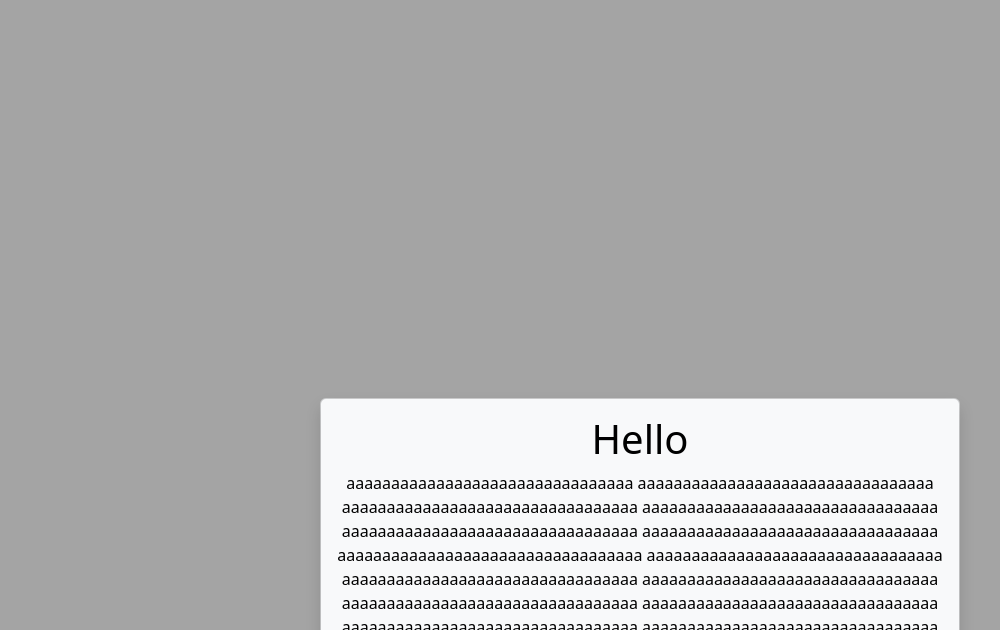
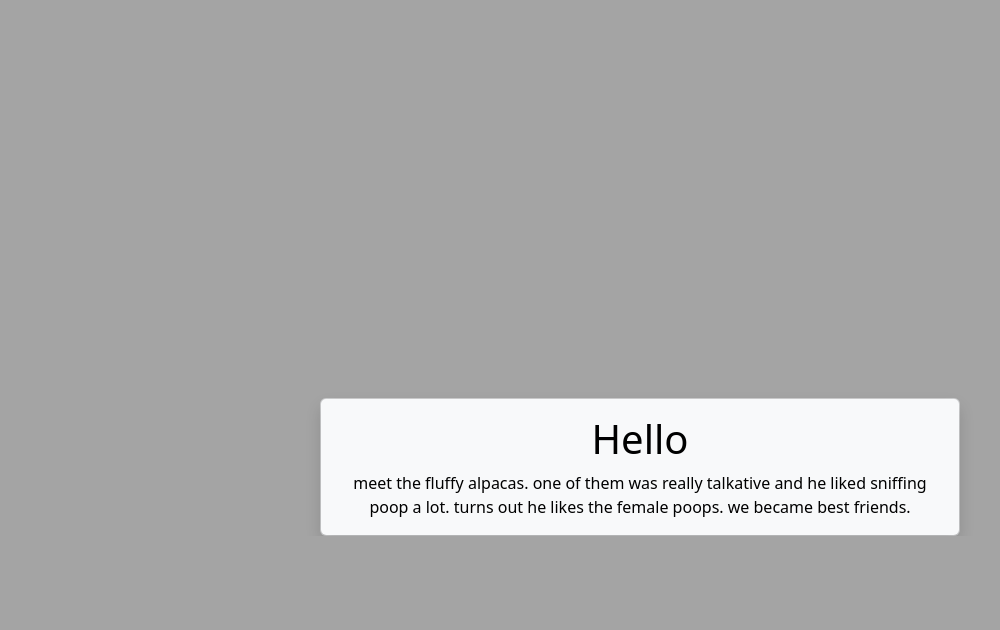
Before and after one commit to mdtoy-dev/imageGallery, a plain HTML site: page index.html in a window 1280 px wide. Shown: the part 322-952 px from the top of the page, without its empty margins (0-1000 px from the left). After the commit the page ends 858 px from the top, so only its background shows below. Drawn offline with nearby package versions, Linux system fonts and the light colour scheme.

Commit message:
Update index.html
p updated

```diff
--- a/index.html
+++ b/index.html
@@ -41,57 +41,7 @@
     <div class="card mx-auto position-absolute text-bg-light" style="width: 50%; top: 90%; left: 25%;">
         <div class="card-body text-center shadow rounded">
           <h1 class="card-title">Hello</h1>
-          <p class="card-text">aaaaaaaaaaaaaaaaaaaaaaaaaaaaaaaa
-            aaaaaaaaaaaaaaaaaaaaaaaaaaaaaaaaa
-            aaaaaaaaaaaaaaaaaaaaaaaaaaaaaaaaa
-            aaaaaaaaaaaaaaaaaaaaaaaaaaaaaaaaa
-            aaaaaaaaaaaaaaaaaaaaaaaaaaaaaaaaa
-            aaaaaaaaaaaaaaaaaaaaaaaaaaaaaaaaa
-            aaaaaaaaaaaaaaaaaaaaaaaaaaaaaaaaaa
-            aaaaaaaaaaaaaaaaaaaaaaaaaaaaaaaaa
-            aaaaaaaaaaaaaaaaaaaaaaaaaaaaaaaaa
-            aaaaaaaaaaaaaaaaaaaaaaaaaaaaaaaaa
-            aaaaaaaaaaaaaaaaaaaaaaaaaaaaaaaaa
-            aaaaaaaaaaaaaaaaaaaaaaaaaaaaaaaaa
-            aaaaaaaaaaaaaaaaaaaaaaaaaaaaaaaaa
-            aaaaaaaaaaaaaaaaaaaaaaaaaaaaaaaaa
-            aaaaaaaaaaaaaaaaaaaaaaaaaaaaaaaaa
-            aaaaaaaaaaaaaaaaaaaaaaaaaaaaaaaaa
-            aaaaaaaaaaaaaaaaaaaaaaaaaaaaaaaaa
-            aaaaaaaaaaaaaaaaaaaaaaaaaaaaaaaaa
-            aaaaaaaaaaaaaaaaaaaaaaaaaaaaaaaaa
-
-            aaaaaaaaaaaaaaaaaaaaaaaaaaaaaaaaaaaaaaaaaaaaaaaaaaaaaaaaaaaaaaaaaaaaaaaaaaaaaaaaaaaaaaaaaaaaaaaaaaa
-            aaaaaaaaaaaaaaaaaaaaaaaaaaaaaaaaa
-            aaaaaaaaaaaaaaaaaaaaaaaaaaaaaaaaa
-            aaaaaaaaaaaaaaaaaaaaaaaaaaaaaaaaa
-            aaaaaaaaaaaaaaaaaaaaaaaaaaaaaaaaa
-            aaaaaaaaaaaaaaaaaaaaaaaaaaaaaaaa
-            aaaaaaaaaaaaaaaaaaaaaaaaaaaaaaaaa
-            aaaaaaaaaaaaaaaaaaaaaaaaaaaaaaaaa
-            aaaaaaaaaaaaaaaaaaaaaaaaaaaaaaaaa
-            aaaaaaaaaaaaaaaaaaaaaaaaaaaaaaaaa
-            aaaaaaaaaaaaaaaaaaaaaaaaaaaaaaaaa
-            aaaaaaaaaaaaaaaaaaaaaaaaaaaaaaaaaa
-            aaaaaaaaaaaaaaaaaaaaaaaaaaaaaaaaa
-            aaaaaaaaaaaaaaaaaaaaaaaaaaaaaaaaa
-            aaaaaaaaaaaaaaaaaaaaaaaaaaaaaaaaa
-            aaaaaaaaaaaaaaaaaaaaaaaaaaaaaaaaa
-            aaaaaaaaaaaaaaaaaaaaaaaaaaaaaaaaa
-            aaaaaaaaaaaaaaaaaaaaaaaaaaaaaaaaa
-            aaaaaaaaaaaaaaaaaaaaaaaaaaaaaaaaa
-            aaaaaaaaaaaaaaaaaaaaaaaaaaaaaaaaa
-            aaaaaaaaaaaaaaaaaaaaaaaaaaaaaaaaa
-            aaaaaaaaaaaaaaaaaaaaaaaaaaaaaaaaa
-            aaaaaaaaaaaaaaaaaaaaaaaaaaaaaaaaa
-            aaaaaaaaaaaaaaaaaaaaaaaaaaaaaaaaa
-
-            aaaaaaaaaaaaaaaaaaaaaaaaaaaaaaaaaaaaaaaaaaaaaaaaaaaaaaaaaaaaaaaaaaaaaaaaaaaaaaaaaaaaaaaaaaaaaaaaaaa
-            aaaaaaaaaaaaaaaaaaaaaaaaaaaaaaaaa
-            aaaaaaaaaaaaaaaaaaaaaaaaaaaaaaaaa
-            aaaaaaaaaaaaaaaaaaaaaaaaaaaaaaaaa
-            aaaaaaaaaaaaaaaaaaaaaaaaaaaaaaaaa
-
+          <p class="card-text"> meet the fluffy alpacas. one of them was really talkative and he liked sniffing poop a lot. turns out he likes the female poops. we became best friends.
           </p>
         </div>
     </div>
```
